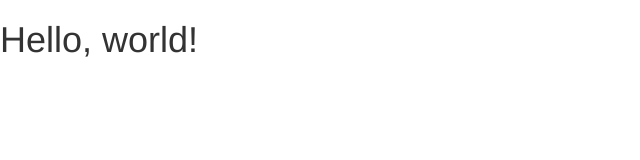
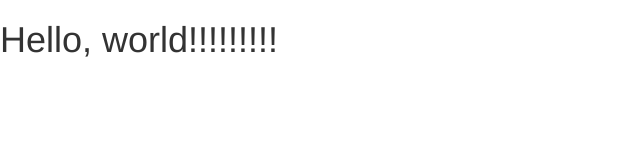
Before and after one commit to fujimon1987/fujimon1987.github.io, a plain HTML site: page index.html in a window 1280 px wide. Shown: the whole page, without its empty margins (0-640 px from the left). Drawn offline with nearby package versions, Linux system fonts and the light colour scheme.

Commit message:
second commit

```diff
--- a/index.html
+++ b/index.html
@@ -13,6 +13,6 @@
     <script src="//maxcdn.bootstrapcdn.com/bootstrap/3.3.5/js/bootstrap.min.js"></script>
   </head>
   <body>
-    <h1>Hello, world!</h1>
+    <h1>Hello, world!!!!!!!!!</h1>
   </body>
 </html>
```
